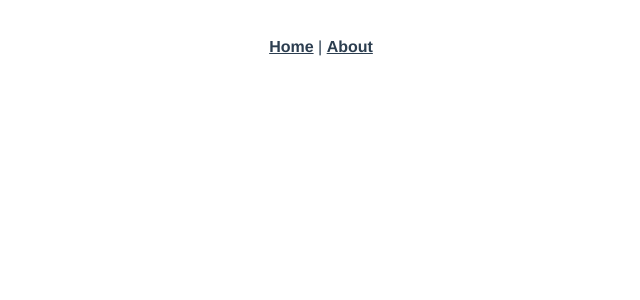
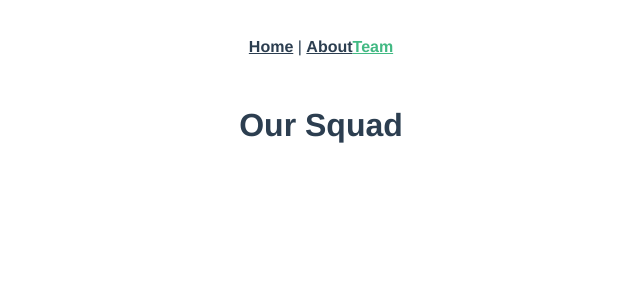
Before and after one commit to mattlich99/eecs351-final-project, a Vue app: page /team in a window 1280 px wide. Shown: the top 300 px of the page, without its empty margins (319-959 px from the left). Built offline with nearby package versions, Linux system fonts and the light colour scheme; the HTML template or start-up script is replaced by a standard one.

Commit message:
added a couple views

```diff
--- a/src/App.vue
+++ b/src/App.vue
@@ -3,6 +3,7 @@
     <div id="nav">
       <router-link to="/">Home</router-link> |
       <router-link to="/about">About</router-link>
+      <router-link to="/team">Team</router-link>
     </div>
     <router-view/>
   </div>
--- a/src/router/index.js
+++ b/src/router/index.js
@@ -17,6 +17,14 @@ const routes = [
     // this generates a separate chunk (about.[hash].js) for this route
     // which is lazy-loaded when the route is visited.
     component: () => import(/* webpackChunkName: "about" */ '../views/About.vue')
+  },
+  {
+    path: '/team',
+    name: 'Team',
+    // route level code-splitting
+    // this generates a separate chunk (about.[hash].js) for this route
+    // which is lazy-loaded when the route is visited.
+    component: () => import(/* webpackChunkName: "about" */ '../views/Team.vue')
   }
 ]
 
--- /dev/null
+++ b/src/views/Team.vue
@@ -0,0 +1,6 @@
+
+<template>
+  <div class="about">
+    <h1>Our Squad</h1>
+  </div>
+</template>
```
Also changed, not shown: src/components/Team/Profile.vue (added).
